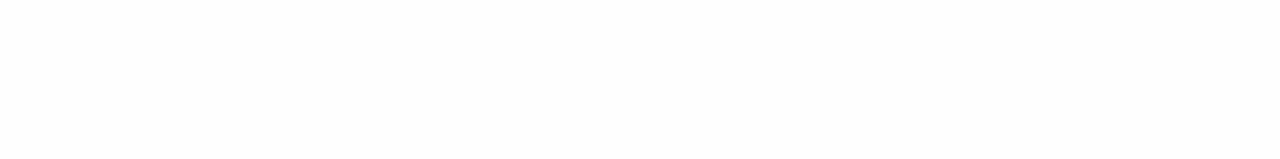
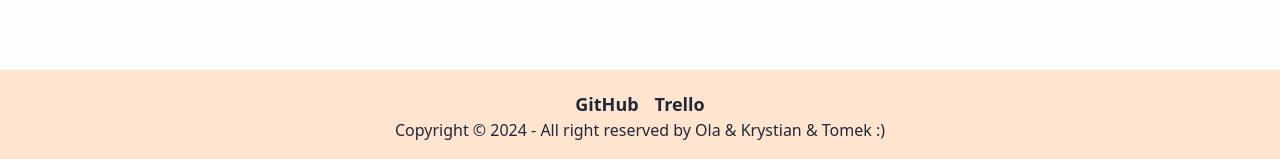
Before and after one commit to tomekkzielinski/CoffeeApp, a React (Create React App) app: page /menu in a window 1280 px wide. Shown: the part 638-797 px from the top of the page. Built offline with nearby package versions, Linux system fonts and the light colour scheme; no server answers.

Commit message:
footer, cart-post to database

```diff
--- a/src/App.js
+++ b/src/App.js
@@ -7,6 +7,7 @@ import Menu from "./components/pages/Menu";
 import Login from "./components/pages/Login";
 import Cart from "./components/pages/Cart";
 import AddProduct from "./components/pages/AddProduct";
+import Footer from "./components/pages/Footer";
 
 function App() {
   return (
@@ -19,8 +20,11 @@ function App() {
         <Route path="/login" element={<Login />}></Route>
         <Route path="/cart" element={<Cart />}></Route>
        <Route path="/add-product" element={<AddProduct />}></Route>
+
       </Routes>
+
       </div>
+      <Footer/>
     </div>
   );
 }
--- a/src/components/pages/AddToCartModal.jsx
+++ b/src/components/pages/AddToCartModal.jsx
@@ -1,12 +1,12 @@
 // Komponent AddToCartModal.js
-import React, { useState } from "react";
+import React, { useState, useEffect } from "react";
 import axios from "axios";
 import Alert from "./Alert";
 
 const AddToCartModal = () => {
-  const [quantity, setQuantity] = useState(1);
+  const [quantity, setQuantity] = useState(0);
   const [showAlert, setShowAlert] = useState(false); // Dodanie stanu dla alertu
-  const [id, setId] = useState("");
+  const [products, setProducts] = useState([]);
 
   // Zaktualizowana funkcja onClose, która teraz czeka na ukrycie alertu
   const onClose = () => {
@@ -20,12 +20,29 @@ const AddToCartModal = () => {
   };
 
 
-  const addToCart = async () => {
+
+  useEffect(() => {
+    const fetchProducts = async () => {
+      try {
+        const response = await axios.get("http://localhost:5000/products");
+        setProducts(response.data);
+      } catch (error) {
+        console.error(error);
+      }
+    };
+
+    fetchProducts();
+  }, []);
+
+
+
+
+
+  const addToCart = async (productId, quantity) => {
     try {
-      console.log("Dodaję produkt do koszyka:", id);
       await axios.post(
         "http://localhost:5000/cart",
-        { product_id: id, quantity: quantity },
+        { product_id: productId, quantity: quantity },
         { headers: { "Content-Type": "application/json" } }
       );
 
@@ -33,6 +50,18 @@ const AddToCartModal = () => {
       setShowAlert(true); // Pokaż alert
     } catch (error) {
       console.error("Błąd przy dodawaniu produktu do koszyka:", error);
+    }
+  };
+
+  const addAllToCart = async () => {
+    try {
+      const promises = products.map(async (product) => {
+        await addToCart(product.id, quantity); // Użyj aktualnej wartości quantity
+      });
+
+      await Promise.all(promises);
+    } catch (error) {
+      console.error("Błąd przy dodawaniu produktów do koszyka:", error);
     }
   };
 
@@ -57,7 +86,7 @@ const AddToCartModal = () => {
         {/* Reszta kodu */}
         <div className="modal-action">
         <Alert show={showAlert} onHide={() => setShowAlert(false)} /> {/* Dodanie Alertu */}
-          <button onClick={addToCart} className="btn bg-main-color">
+          <button onClick={addAllToCart} className="btn bg-main-color">
             Dodaj do koszyka
           </button>
           {/* Inne przyciski */}
--- /dev/null
+++ b/src/components/pages/Footer.jsx
@@ -0,0 +1,19 @@
+import React from 'react';
+
+const Footer = () => {
+  return (
+    <footer className="sticky top-[100vh]  w-full p-5 justify-between  bg-main-color mb-auto">
+      <div className="flex justify-center text-lg">
+        <div className="grid grid-flow-col gap-4">
+          <a href="https://github.com/tomekkzielinski/CoffeeApp" target="_blank" className="font-bold text-blue-600 hover:text-blue-800">GitHub</a>
+          <a href="https://trello.com/b/h9LTHq53/in%C5%BCynierka" target="_blank" className="font-bold text-blue-600 hover:text-blue-800">Trello</a>
+        </div>
+      </div>
+      <aside className="w-full mx-auto">
+        <p className="text-center">Copyright © 2024 - All right reserved by Ola & Krystian & Tomek :)</p>
+      </aside>
+    </footer>
+  );
+};
+
+export default Footer;
```
Also changed, not shown: 1 other file (tests, documents, lock files or other folders).
